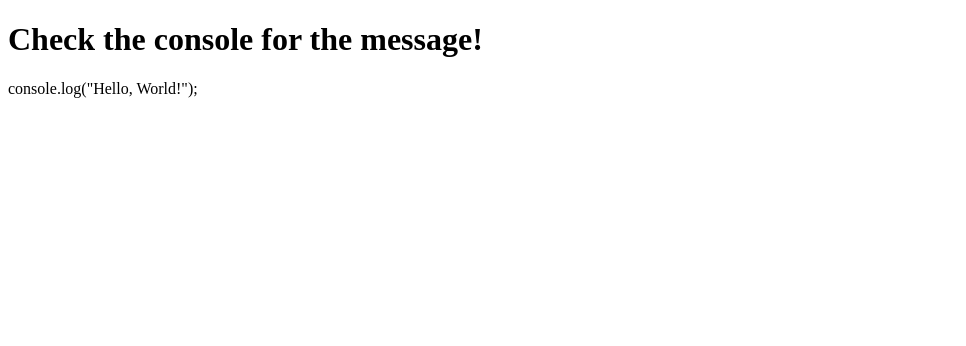
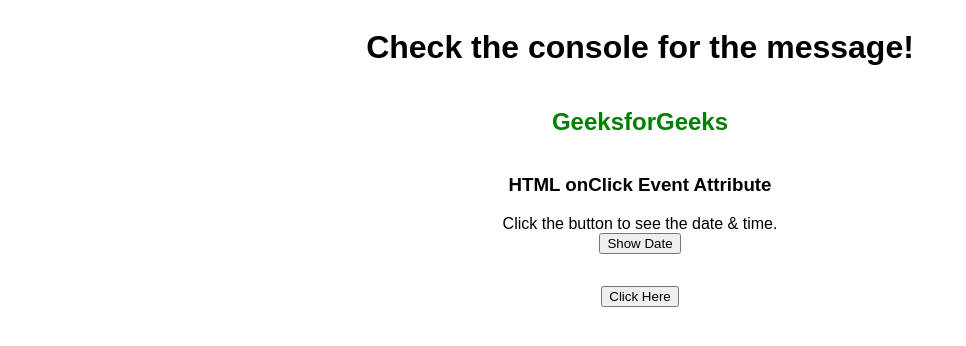
Before and after one commit to KaziNazmusSakib/JavaScript_learning, a website: page modules/practise/index.html in a window 1280 px wide. Shown: the whole page, without its empty margins (0-966 px from the left). Drawn offline with Linux system fonts and the light colour scheme.

```diff
--- a/modules/package.json
+++ b/modules/package.json
@@ -8,7 +8,7 @@
   "main": " index.js",
   "scripts": {
     "test": "echo \"Error: no test specified\" && exit 1",
-    "start": "node  practise/index.js"
+    "start": "node  modules/FetchApi.js"
   },
   "dependencies": {
 
--- a/modules/practise/index.html
+++ b/modules/practise/index.html
@@ -1,14 +1,33 @@
 <!DOCTYPE html>
 <html lang="en">
 <head>
-  <!-- <meta charset="UTF-8">
+  <meta charset="UTF-8">
   <meta name="viewport" content="width=device-width, initial-scale=1.0">
-  <title>Document</title> -->
+  <title>HTML onclick Event Attribute</title>
+  <style>
+      body{
+          display: flex;
+          justify-content: center;
+          align-items: center;
+          flex-direction: column;
+          font-family: sans-serif;
+      }
+
+      h2 {
+        color: rgb(0, 128, 0);
+      }
+  </style>
 </head>
 <body>
   <h1>Check the console for the message! </h1>
-  <scirpt>
-      console.log("Hello, World!");
-  </scirpt>
+  <h2>GeeksforGeeks</h2>
+  <h3>HTML onClick Event Attribute</h3>
+  <span>
+    Click the button to see the date & time.
+  </span>
+  <button onclick="getElementById('time').innerHTML=Date()">Show Date</button>
+  <p id="time"></p>
+
+  <button onlick="alert('Button Clicked!')"> Click Here </button>
 </body>
 </html>
```
Also changed, not shown: modules/FetchApi.js (added, +7 -0 lines), modules/practise/textDisplay.html (added, +28 -0 lines).
